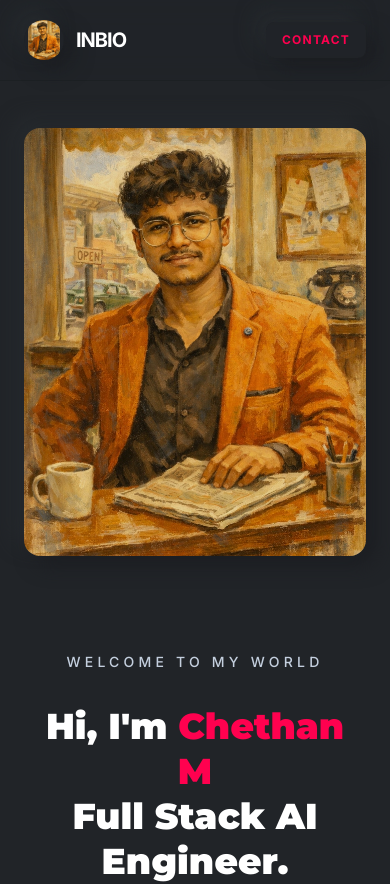
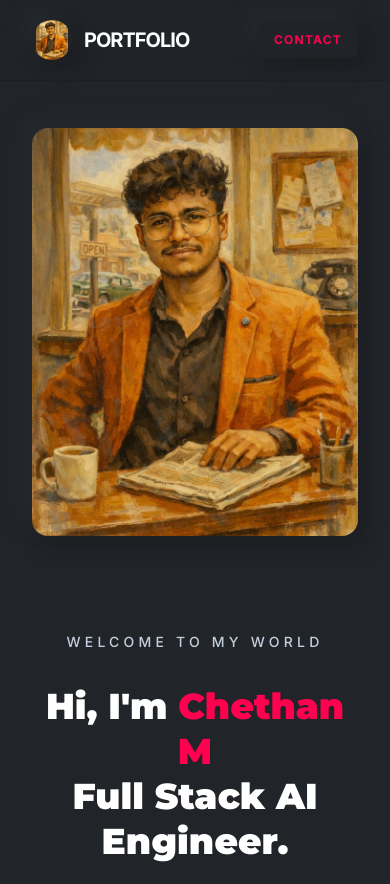
Before and after one commit to chethan-m-29/chethan-m-29, a React (Vite) app in the folder portfolio/: page / in a window 390 px wide. Shown: the top 884 px of the page. Built offline with nearby package versions, Linux system fonts and the light colour scheme.

Commit message:
Update branding to PORTFOLIO and add left padding to all sections

```diff
--- a/portfolio/index.html
+++ b/portfolio/index.html
@@ -5,7 +5,7 @@
   <meta charset="UTF-8" />
   <link rel="icon" type="image/svg+xml" href="/favicon.svg" />
   <meta name="viewport" content="width=device-width, initial-scale=1.0" />
-  <title>Chethan M | InBio Portfolio</title>
+  <title>Chethan M | Portfolio</title>
   <link rel="preconnect" href="https://fonts.googleapis.com">
   <link rel="preconnect" href="https://fonts.gstatic.com" crossorigin>
   <link
--- a/portfolio/src/App.jsx
+++ b/portfolio/src/App.jsx
@@ -19,7 +19,7 @@ function App() {
       </main>
 
       <footer className="py-20 border-t border-black/10 text-center" id="contact">
-        <div className="container mx-auto px-6">
+        <div className="container mx-auto px-8 lg:px-12">
           <div className="w-16 h-16 rounded-full inbio-shadow flex items-center justify-center mx-auto mb-8 p-1">
             <img src={`${import.meta.env.BASE_URL}portrait.jpg`} alt="C" className="rounded-full shadow-inner" />
           </div>
--- a/portfolio/src/components/Features.jsx
+++ b/portfolio/src/components/Features.jsx
@@ -60,7 +60,7 @@ const Features = () => {
 
     return (
         <section id="features" className="section-spacing border-b border-black/10">
-            <div className="container mx-auto px-6">
+            <div className="container mx-auto px-8 lg:px-12">
                 <motion.span
                     initial={{ opacity: 0, y: 20 }}
                     whileInView={{ opacity: 1, y: 0 }}
--- a/portfolio/src/components/InBioHero.jsx
+++ b/portfolio/src/components/InBioHero.jsx
@@ -19,7 +19,7 @@ const InBioHero = () => {
 
     return (
         <section id="home" className="pt-32 pb-20 border-b border-black/10">
-            <div className="container mx-auto px-6">
+            <div className="container mx-auto px-8 lg:px-12">
                 <div className="flex flex-col lg:flex-row items-center gap-12 lg:gap-20">
                     {/* Left Content */}
                     <div className="w-full lg:w-7/12 space-y-8 text-center lg:text-left order-2 lg:order-1">
--- a/portfolio/src/components/Navbar.jsx
+++ b/portfolio/src/components/Navbar.jsx
@@ -3,13 +3,13 @@ import React from 'react';
 const Navbar = () => {
     return (
         <nav className="fixed top-0 left-0 w-full z-50 bg-[#212428]/90 backdrop-blur-md border-b border-black/10">
-            <div className="container mx-auto px-6 h-20 flex items-center justify-between">
+            <div className="container mx-auto px-8 lg:px-12 h-20 flex items-center justify-between">
                 {/* Logo Section */}
                 <div className="flex items-center gap-3 shrink-0">
                     <div className="w-10 h-10 rounded-full inbio-shadow flex items-center justify-center p-1 overflow-hidden">
                         <img src={`${import.meta.env.BASE_URL}portrait.jpg`} alt="C" className="rounded-full shadow-inner scale-x-[-1]" />
                     </div>
-                    <span className="text-xl font-bold tracking-tighter text-white">INBIO</span>
+                    <span className="text-xl font-bold tracking-tighter text-white">PORTFOLIO</span>
                 </div>
 
                 {/* Navigation Section */}
--- a/portfolio/src/components/PortfolioGrid.jsx
+++ b/portfolio/src/components/PortfolioGrid.jsx
@@ -49,7 +49,7 @@ const PortfolioGrid = () => {
 
     return (
         <section id="portfolio" className="section-spacing border-b border-black/10">
-            <div className="container mx-auto px-6">
+            <div className="container mx-auto px-8 lg:px-12">
                 <motion.span
                     initial={{ opacity: 0, y: 20 }}
                     whileInView={{ opacity: 1, y: 0 }}
--- a/portfolio/src/components/Resume.jsx
+++ b/portfolio/src/components/Resume.jsx
@@ -40,7 +40,7 @@ const Resume = () => {
 
     return (
         <section id="resume" className="section-spacing border-b border-black/10">
-            <div className="container mx-auto px-6">
+            <div className="container mx-auto px-8 lg:px-12">
                 <motion.span
                     initial={{ opacity: 0, y: 20 }}
                     whileInView={{ opacity: 1, y: 0 }}
--- a/portfolio/src/components/Skills.jsx
+++ b/portfolio/src/components/Skills.jsx
@@ -20,7 +20,7 @@ const Skills = () => {
 
     return (
         <section id="skills" className="section-spacing border-b border-black/10 overflow-hidden">
-            <div className="container mx-auto px-6 text-center">
+            <div className="container mx-auto px-8 lg:px-12 text-center">
                 <motion.span
                     initial={{ opacity: 0, y: 20 }}
                     whileInView={{ opacity: 1, y: 0 }}
```
